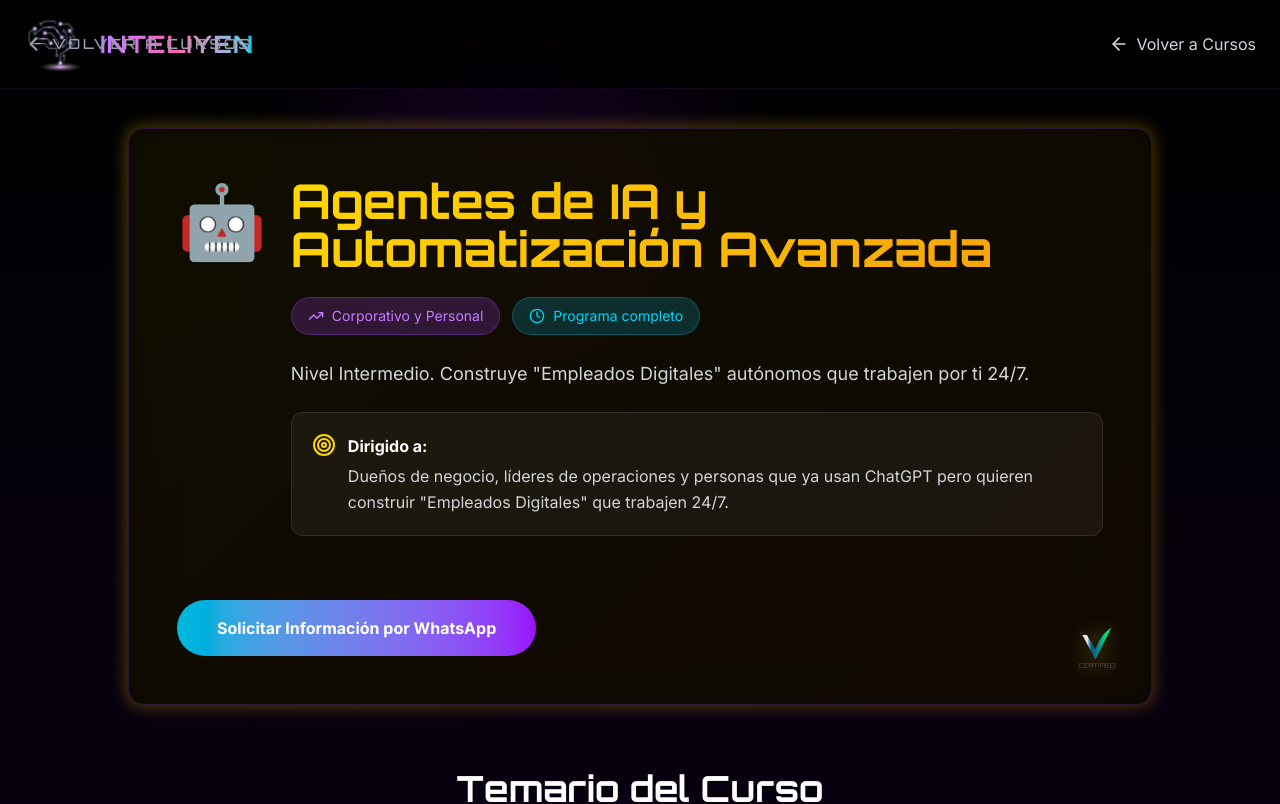
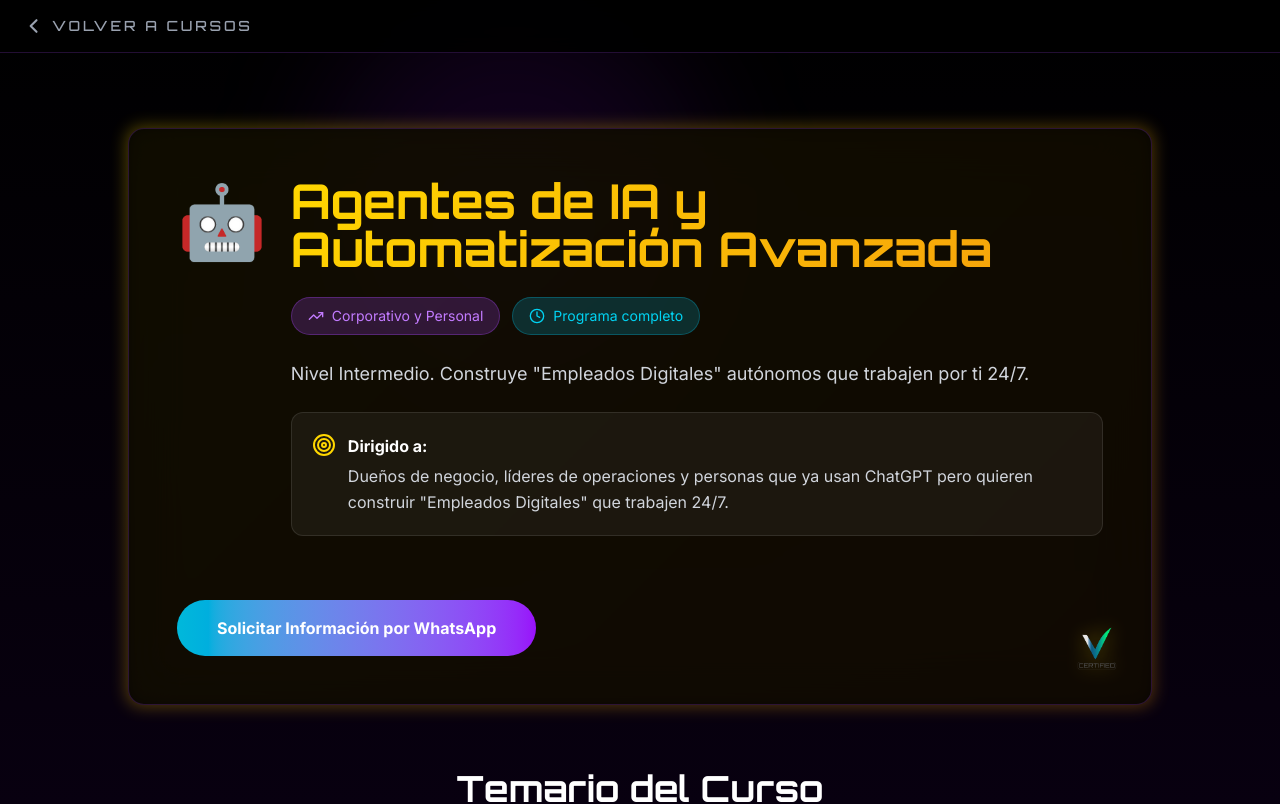
Before and after one commit to inteliyentecnologia-blip/inteliyen-web, a React (Vite) app: page /cursos/ia-agentes in a window 1280 px wide. Shown: the top 804 px of the page. Built offline with nearby package versions, Linux system fonts and the light colour scheme.

Commit message:
fix: elimina header duplicado y centraliza navegacion en el header global

```diff
--- a/src/app/components/Header.tsx
+++ b/src/app/components/Header.tsx
@@ -19,14 +19,14 @@ export function Header() {
   return (
     <header
       className={`fixed top-0 left-0 right-0 z-[9999] transition-all duration-300 ${
-        isHomePage && isScrolled
-          ? 'bg-black/80 backdrop-blur-md border-b border-purple-500/20 py-3'
-          : 'bg-transparent border-none py-6' // Aquí matamos el borde y el banner en cursos
+        isScrolled || isCoursesList || isCourseDetail
+          ? 'bg-black/90 backdrop-blur-md border-b border-purple-500/20 py-4'
+          : 'bg-transparent py-6'
       }`}
     >
-      <div className="max-w-7xl mx-auto px-6 flex items-center min-h-[40px]">
+      <div className="max-w-7xl mx-auto px-6 flex items-center">
 
-        {/* VOLVER A CURSOS: El que te gusta, flotando sin banner */}
+        {/* BOTÓN VOLVER A CURSOS (Para cuando estás dentro de un curso) */}
         {isCourseDetail && (
           <button
             onClick={() => navigate('/cursos')}
@@ -41,7 +41,7 @@ export function Header() {
           </button>
         )}
 
-        {/* VOLVER AL INICIO: Para la lista general */}
+        {/* BOTÓN VOLVER AL INICIO (Para la lista general de cursos) */}
         {isCoursesList && (
           <Link
             to="/"
@@ -56,7 +56,7 @@ export function Header() {
           </Link>
         )}
 
-        {/* MENÚ DEL HOME: Centrado como siempre */}
+        {/* MENÚ NORMAL DEL HOME */}
         {isHomePage && (
           <nav className="hidden md:flex gap-10 text-xs lg:text-sm tracking-[0.25em] font-medium uppercase mx-auto" style={{ fontFamily: "'Orbitron', sans-serif" }}>
             <a href="#home" className="text-gray-400 hover:text-white transition-colors">Inicio</a>
--- a/src/app/pages/CourseDetailPage.tsx
+++ b/src/app/pages/CourseDetailPage.tsx
@@ -1,9 +1,8 @@
 import { useEffect, useState } from 'react';
-import { Link, useParams, useNavigate } from 'react-router-dom';
-import { ArrowLeft, CheckCircle2, Clock, TrendingUp, Target } from 'lucide-react';
+import { useParams, useNavigate } from 'react-router-dom';
+import { CheckCircle2, Clock, TrendingUp, Target } from 'lucide-react';
 import { courses } from '../data/coursesData';
 
-import logo from '../../assets/logo.png';
 import selloGold from '../../assets/sello-garantia.png';
 import certivaliLogo from '../../assets/certivali.png';
 
@@ -32,23 +31,9 @@ export default function CourseDetailPage() {
 
   return (
     <div className="min-h-screen bg-black text-white">
-      {/* HEADER */}
-      <header className="fixed top-0 left-0 right-0 z-50 bg-black/80 backdrop-blur-xl border-b border-purple-500/10">
-        <nav className="max-w-7xl mx-auto px-6 py-4 flex items-center justify-between">
-          <Link to="/" className="flex items-center gap-4">
-            <img src={logo} alt="Inteliyen" className="h-12 md:h-14 w-auto" />
-            <span className="text-xl md:text-2xl font-bold bg-gradient-to-r from-purple-400 via-pink-400 to-cyan-400 bg-clip-text text-transparent tracking-wider" style={{ fontFamily: 'Orbitron, sans-serif' }}>
-              INTELIYEN
-            </span>
-          </Link>
-          <Link to="/cursos" className="flex items-center gap-2 text-gray-300 hover:text-purple-400 transition-colors">
-            <ArrowLeft className="w-5 h-5" />
-            <span>Volver a Cursos</span>
-          </Link>
-        </nav>
-      </header>
+      {/* ELIMINADO: El header que estaba aquí se borró para usar el global */}
 
-      <main className="pt-32 pb-20 px-6 relative overflow-hidden" style={{ background: 'linear-gradient(180deg, #000000 0%, #0a0014 50%, #000000 100%)' }}>
+      <main className="pt-24 md:pt-32 pb-20 px-6 relative overflow-hidden" style={{ background: 'linear-gradient(180deg, #000000 0%, #0a0014 50%, #000000 100%)' }}>
         <div className="absolute top-0 left-1/4 w-96 h-96 bg-purple-600/10 rounded-full blur-3xl"></div>
         <div className="absolute bottom-0 right-1/4 w-96 h-96 bg-cyan-600/10 rounded-full blur-3xl"></div>
 
@@ -82,7 +67,6 @@ export default function CourseDetailPage() {
                       {course.description}
                     </p>
 
-                    {/* SECCIÓN "DIRIGIDO A" INTEGRADA */}
                     <div className="bg-white/5 border border-white/10 rounded-xl p-5 mb-8">
                       <div className="flex items-start gap-3">
                         <Target className="w-6 h-6 flex-shrink-0" style={{ color: course.color.from }} />
@@ -92,18 +76,15 @@ export default function CourseDetailPage() {
                         </p>
                       </div>
                     </div>
-
                   </div>
                 </div>
 
-                {/* BOTÓN ORIGINAL DE WHATSAPP */}
                 <div className="flex justify-start">
                   <a href={whatsappLink} target="_blank" rel="noopener noreferrer" className="px-10 py-4 bg-gradient-to-r from-cyan-500 to-purple-600 rounded-full text-white font-bold hover:shadow-lg hover:shadow-cyan-500/50 transition-all duration-300 hover:scale-105" style={{ fontFamily: 'Inter, sans-serif' }}>
                     Solicitar Información por WhatsApp
                   </a>
                 </div>
 
-                {/* LOGO CERTIVALI EN LA ESQUINA (COMO LO TENÍAS Y QUERÍAS) */}
                 <img
                   src={certivaliLogo}
                   alt="Avalado por Certivali"
@@ -113,7 +94,7 @@ export default function CourseDetailPage() {
             </div>
           </div>
 
-          {/* TEMARIO DINÁMICO */}
+          {/* TEMARIO */}
           <div className={`mt-16 transition-all duration-1000 delay-200 ${isVisible ? 'opacity-100 translate-y-0' : 'opacity-0 translate-y-10'}`}>
             <h2 className="text-4xl font-bold mb-10 text-center" style={{ fontFamily: 'Orbitron, sans-serif' }}>
               Temario del Curso
@@ -137,7 +118,6 @@ export default function CourseDetailPage() {
               ))}
             </div>
 
-            {/* SECCIÓN DE VALIDACIÓN CURRICULAR */}
             <div className="mt-16 bg-[#050505] border border-yellow-500/20 p-10 md:p-12 rounded-[2.5rem] flex flex-col md:flex-row items-center gap-10 shadow-2xl relative">
               <div className="w-48 shrink-0 flex justify-center">
                 <img
@@ -147,18 +127,14 @@ export default function CourseDetailPage() {
                 />
               </div>
               <div className="text-center md:text-left flex-1">
-                <h3
-                  className="text-2xl md:text-3xl font-extrabold text-[#FFD700] mb-6"
-                  style={{ fontFamily: 'Orbitron, sans-serif' }}
-                >
+                <h3 className="text-2xl md:text-3xl font-extrabold text-[#FFD700] mb-6" style={{ fontFamily: 'Orbitron, sans-serif' }}>
                   Certificación con Validez Internacional
                 </h3>
                 <p className="text-gray-300 text-lg leading-relaxed">
-                  Al concluir con éxito este programa, <strong className="text-white">INTELIYEN</strong> otorga un diploma avalado por <strong className="text-white">CERTIVALI (Institución de Validación Internacional)</strong>. Todas nuestras acreditaciones cuentan con <strong className="text-white">valor curricular formal</strong>, garantizando que tus nuevas competencias son reconocidas por empresas y organismos a nivel global.
+                  Al concluir con éxito este programa, <strong className="text-white">INTELIYEN</strong> otorga un diploma avalado por <strong className="text-white">CERTIVALI</strong>. Todas nuestras acreditaciones cuentan con <strong className="text-white">valor curricular formal</strong>.
                 </p>
               </div>
             </div>
-
           </div>
         </div>
       </main>
```
Also changed, not shown: 5 other files (tests, documents, lock files or other folders).
